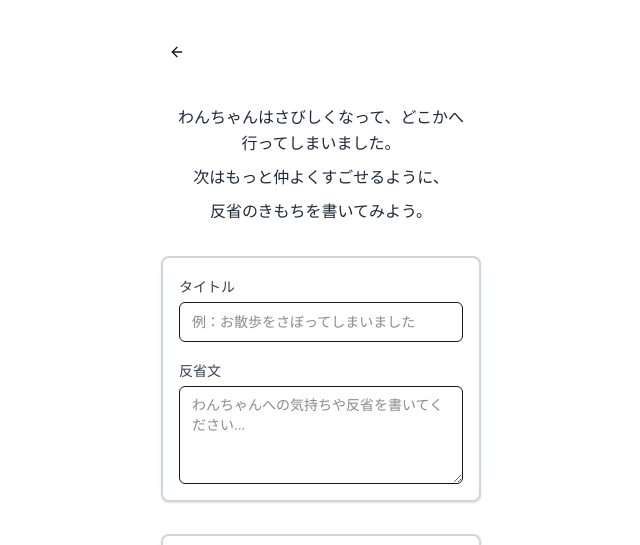
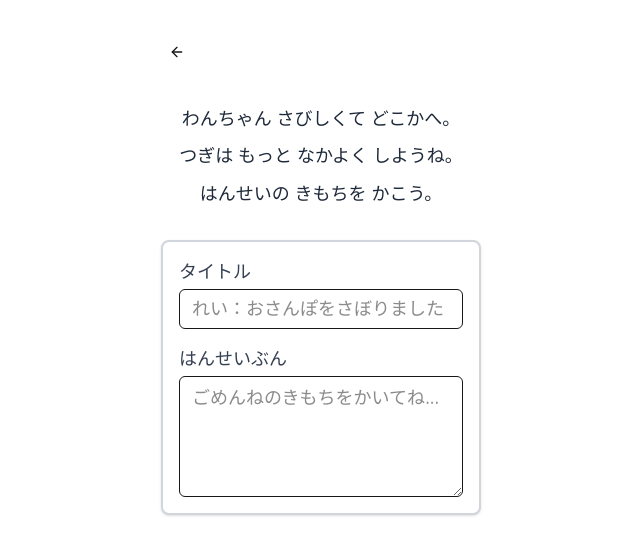
Before and after one commit to miyukitakahata/wan-mission, a Next.js app in the folder frontend/: page /reflection-writing in a window 1280 px wide. Shown: the top 545 px of the page, without its empty margins (319-959 px from the left). Built offline with nearby package versions, Linux system fonts and the light colour scheme; no server answers.

Commit message:
フォントサイズ調整

```diff
--- a/frontend/src/app/dashboard/page.tsx
+++ b/frontend/src/app/dashboard/page.tsx
@@ -436,7 +436,7 @@ export default function DashboardPage() {
   };
 
   return (
-    <div className="flex flex-col min-h-screen">
+    <div className="flex flex-col min-h-screen [&_*]:text-[18px]">
       {/* 背景色個別指定 */}
       {/* 読み込み中表示 */}
       {authLoading ||
--- a/frontend/src/app/reflection-writing/page.tsx
+++ b/frontend/src/app/reflection-writing/page.tsx
@@ -44,7 +44,7 @@ export default function ReflectionWritingPage() {
   };
 
   return (
-    <div className="flex flex-col min-h-screen bg-white px-6 py-8">
+    <div className="flex flex-col min-h-screen bg-white px-6 py-8 [&_*]:text-[18px]">
       <div className="w-full max-w-xs mx-auto">
         {/* ヘッダー */}
         <div className="flex items-center mb-8">
@@ -62,13 +62,13 @@ export default function ReflectionWritingPage() {
           {/* タイトル */}
           <div className="text-center space-y-2 px-4">
             <p className="text-base font-medium text-gray-800 leading-relaxed">
-              わんちゃんはさびしくなって、どこかへ行ってしまいました。
+              わんちゃん さびしくて どこかへ。
             </p>
             <p className="text-base font-medium text-gray-800 leading-relaxed">
-              次はもっと仲よくすごせるように、
+              つぎは もっと なかよく しようね。
             </p>
             <p className="text-base font-medium text-gray-800 leading-relaxed">
-              反省のきもちを書いてみよう。
+              はんせいの きもちを かこう。
             </p>
           </div>
 
@@ -84,7 +84,7 @@ export default function ReflectionWritingPage() {
               <Input
                 id="title"
                 type="text"
-                placeholder="例：お散歩をさぼってしまいました"
+                placeholder="れい：おさんぽをさぼりました"
                 value={title}
                 onChange={(e) => setTitle(e.target.value)}
                 className="mt-1"
@@ -96,11 +96,11 @@ export default function ReflectionWritingPage() {
                 htmlFor="reflection"
                 className="text-sm font-medium text-gray-700"
               >
-                反省文
+                はんせいぶん
               </Label>
               <Textarea
                 id="reflection"
-                placeholder="わんちゃんへの気持ちや反省を書いてください..."
+                placeholder="ごめんねのきもちをかいてね..."
                 value={reflection}
                 onChange={(e) => setReflection(e.target.value)}
                 className="mt-1 min-h-24"
--- a/frontend/src/app/sad-departure/page.tsx
+++ b/frontend/src/app/sad-departure/page.tsx
@@ -14,7 +14,7 @@ export default function SadDeparturePage() {
   const router = useRouter(); // Next.jsのフックページ遷移などに使う
 
   return (
-    <div className="flex flex-col items-center justify-center min-h-screen bg-gray-200 px-4 sm:px-6 py-6">
+    <div className="flex flex-col items-center justify-center min-h-screen bg-gray-200 px-4 sm:px-6 py-6 [&_*]:text-[18px]">
       <div className="w-full max-w-xs sm:max-w-sm flex flex-col items-center text-center space-y-8">
         {/* タイトル */}
         <h1 className="text-base sm:text-lg font-medium text-gray-800 px-4">
--- a/frontend/src/app/walk/page.tsx
+++ b/frontend/src/app/walk/page.tsx
@@ -415,7 +415,7 @@ export default function WalkPage() {
   }
 
   return (
-    <div className="flex flex-col items-center justify-center min-h-screen px-6 py-8">
+    <div className="flex flex-col items-center justify-center min-h-screen px-6 py-8 [&_*]:text-[18px]">
       <div className="flex flex-col h-screen max-w-[390px] mx-auto overflow-hidden">
         {/* ヘッダー */}
         <div className="mb-10 flex items-center p-3 h-14 flex-shrink-0">
```
